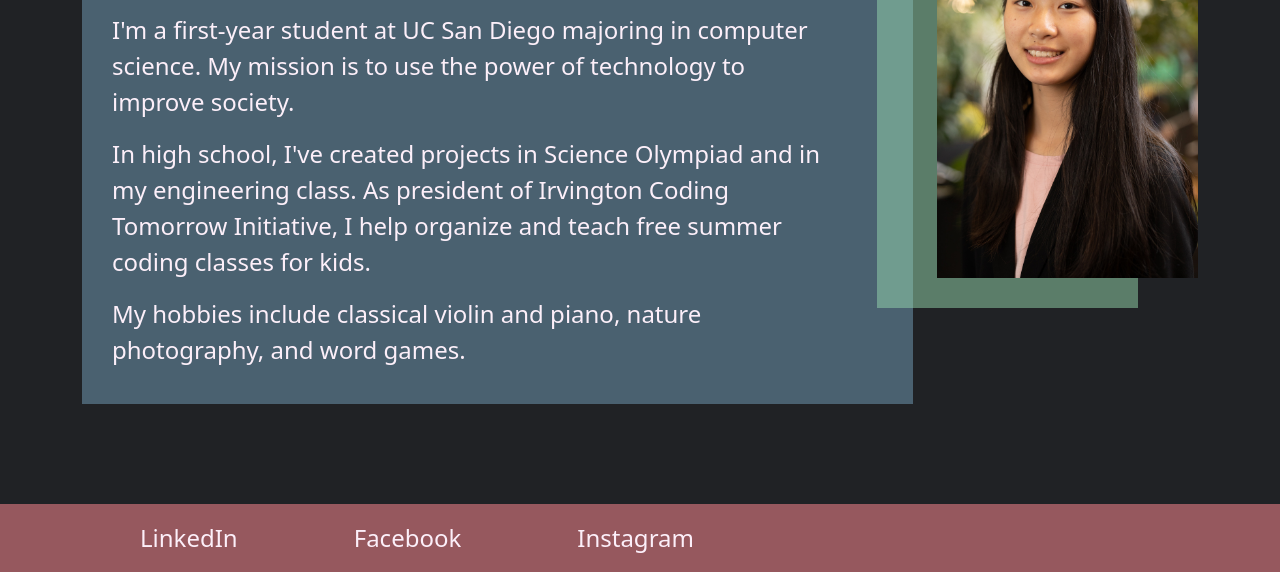
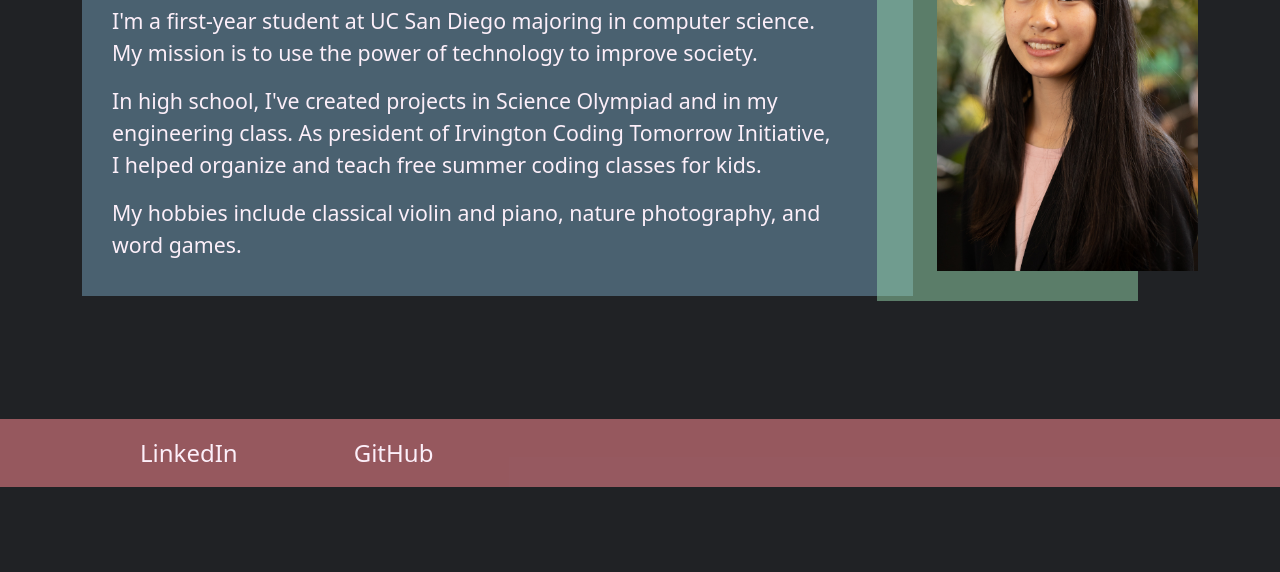
Before and after one commit to syz16/syz16.github.io, a plain HTML site: page index.html in a window 1280 px wide. Shown: the part 814-1386 px from the top of the page. After the commit the page ends 1301 px from the top, so only its background shows below. Drawn offline with nearby package versions, Linux system fonts and the light colour scheme.

Commit message:
minor edits

```diff
--- a/index.html
+++ b/index.html
@@ -97,7 +97,7 @@
             </p>
             <p>
               In high school, I've created projects in Science Olympiad and in my engineering class.
-              As president of Irvington Coding Tomorrow Initiative, I help organize and teach free summer coding classes for kids.
+              As president of Irvington Coding Tomorrow Initiative, I helped organize and teach free summer coding classes for kids.
             </p>
             <p>
               My hobbies include classical violin and piano, nature photography, and word games.
@@ -119,10 +119,7 @@
               <a class="nav-link" href="https://www.linkedin.com/in/sophia-zhu-1444391b5/" target="_blank" rel="noopener noreferrer">LinkedIn</a>
             </li>
             <li class="nav-item">
-              <a class="nav-link" href="under-construction.html" target="_blank" rel="noopener noreferrer">Facebook</a>
-            </li>
-            <li class="nav-item">
-              <a class="nav-link" href="under-construction.html" target="_blank" rel="noopener noreferrer">Instagram</a>
+              <a class="nav-link" href="https://github.com/syz16" target="_blank" rel="noopener noreferrer">GitHub</a>
             </li>
           </ul>
         </div>
--- a/style.css
+++ b/style.css
@@ -226,7 +226,7 @@ footer .navbar-nav a:hover {
 }
 
 .homepage p {
-  font-size: 18pt;
+  font-size: 16pt;
 }
 
 .homepage h1 {
```
